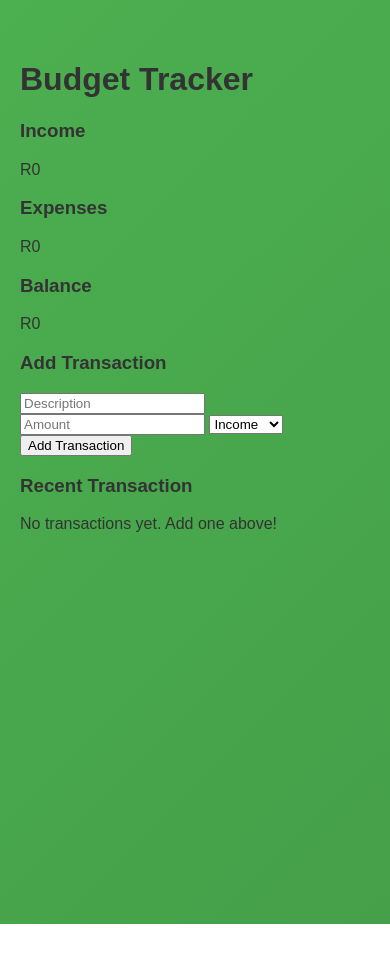
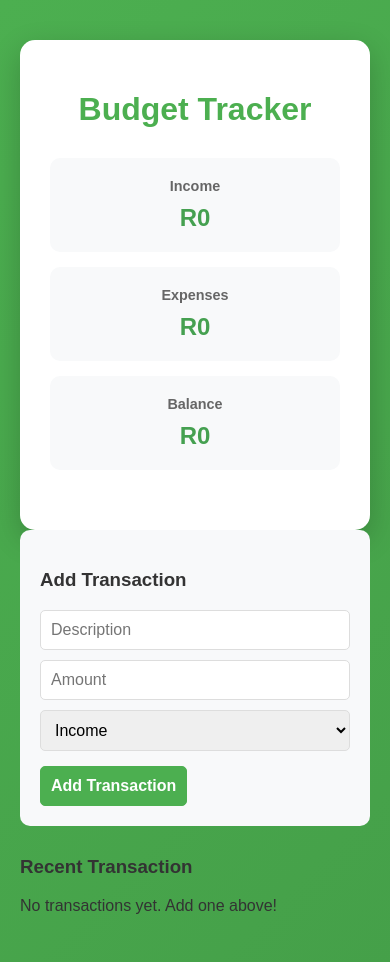
Before and after one commit to MceboHlongwa/BUDGET-TRACKER.JS, a plain HTML site: page index.html in a window 390 px wide. Before the commit the page ends 924 px from the top, so only its background shows below. Drawn offline with Linux system fonts and the light colour scheme.

Commit message:
Style changes

```diff
--- a/style.css
+++ b/style.css
@@ -7,3 +7,127 @@ body {
     min-height: 100vh;
     color: #333;
 }
+
+.container {
+    background: white;
+    padding: 30px;
+    border-radius: 15px;
+    box-shadow: 0 10px 30px rgba(0, 0, 0, 0.2) ;
+}
+
+h1 {
+    text-align: center;
+    color: #4caf50;
+    margin-bottom: 30px;
+}
+
+.summary {
+    display:grid;
+    grid-template-columns: 1fr 1fr 1fr;
+    gap: 15px;
+    margin-bottom: 30px;
+}
+
+.card {
+    background: #f8f9fa;
+    padding: 20px;
+    border-radius: 10px;
+    text-align: center;
+}
+
+.card h3 {
+    margin: 0 0 10px 0;
+    font-size: 0.9em;
+    color: #666;
+}
+
+.amount {
+    font-size: 24px;
+    font-weight: bold;
+}
+
+.income {
+    color: #45a050;
+}
+
+.exense {
+    color: #f44336;
+}
+
+.balance {
+    #2196f3
+}
+
+.balance.negative {
+    #f44336
+}
+
+.form-section {
+    background: #f8f9fa;
+    padding: 20px;
+    border-radius: 10px;
+    margin-bottom: 30px;
+}
+
+.form-row {
+    display: grid;
+    grid-template-columns: 2fr 1fr 1fr;
+    gap: 10px;
+    margin-bottom: 15px;
+}
+
+input, select, button {
+    padding: 10px;
+    border: 1px solid #ddd;
+    border-radius: 5px;
+    font-size: 1em;
+}
+
+button {
+    background: #4caf50;
+    color: white;
+    border: 1px solid #4caf50;
+    cursor: pointer;
+    font-weight: bold;
+}
+
+button-hover {
+    background: #f44336;
+    border: 1px solid #f44336;
+    padding: 5px 10px;
+    font-size: 18px;
+}
+
+.transaction {
+    display: flex;
+    justify-content: space-between;
+    align-items: center;
+    padding: 15px;
+    margin: 10px 0;
+    background: #f8f9fa;
+    border-radius: 8px;
+    border-left: 4px solid;
+}
+
+.transaction.income-item {border-left-color: #45a050;}
+.transactio.expense-item {border-left-color: #f44336;}
+
+.transaction-info {
+    flex-grow: 1;
+}
+
+.transaction-amount {
+    font-weight: bold;
+    margin-right: 10px;
+}
+
+.empty-message {
+    text-align: center;
+    color: #666;
+    padding: 40px;
+}
+
+@media(max-width: 800px) {
+    .summary {grid-template-columns: 1fr}
+    .form-row{grid-template-columns: 1fr;}
+}
```
